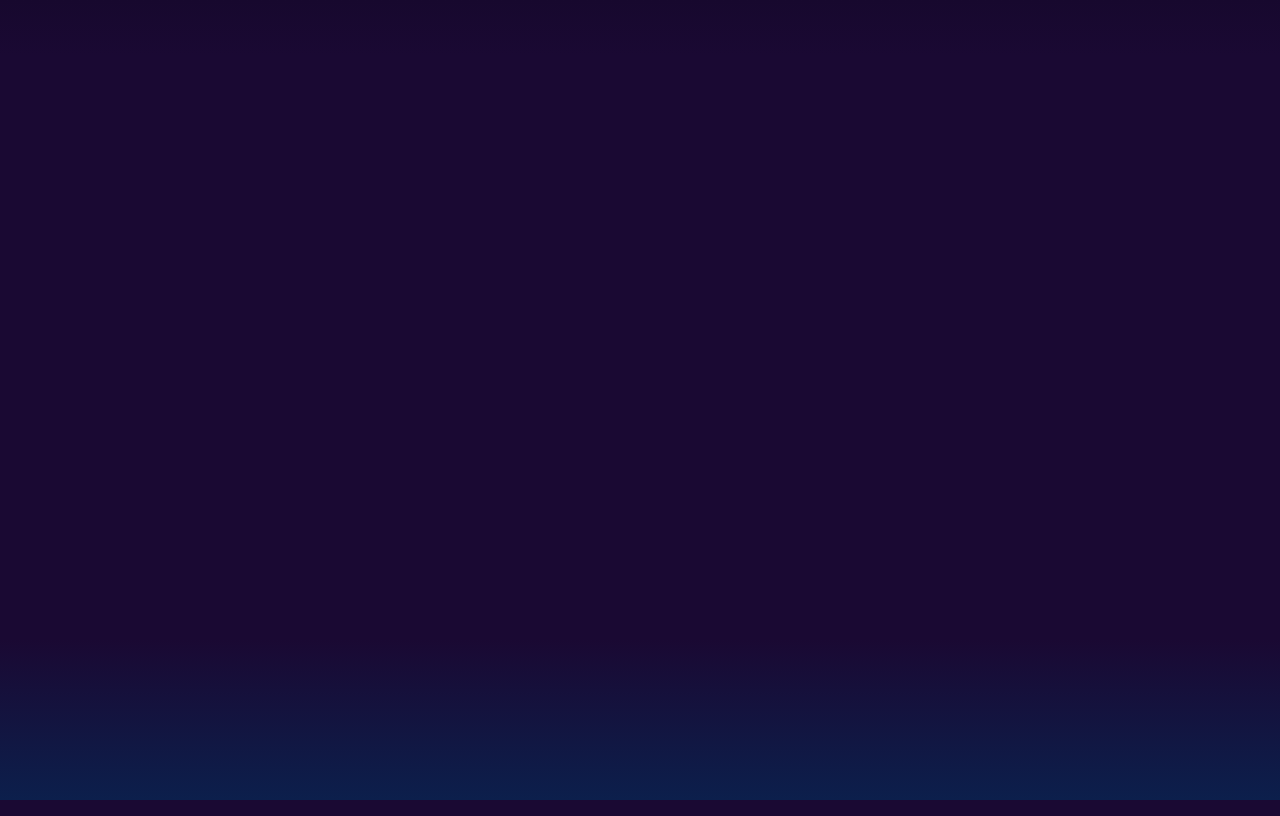
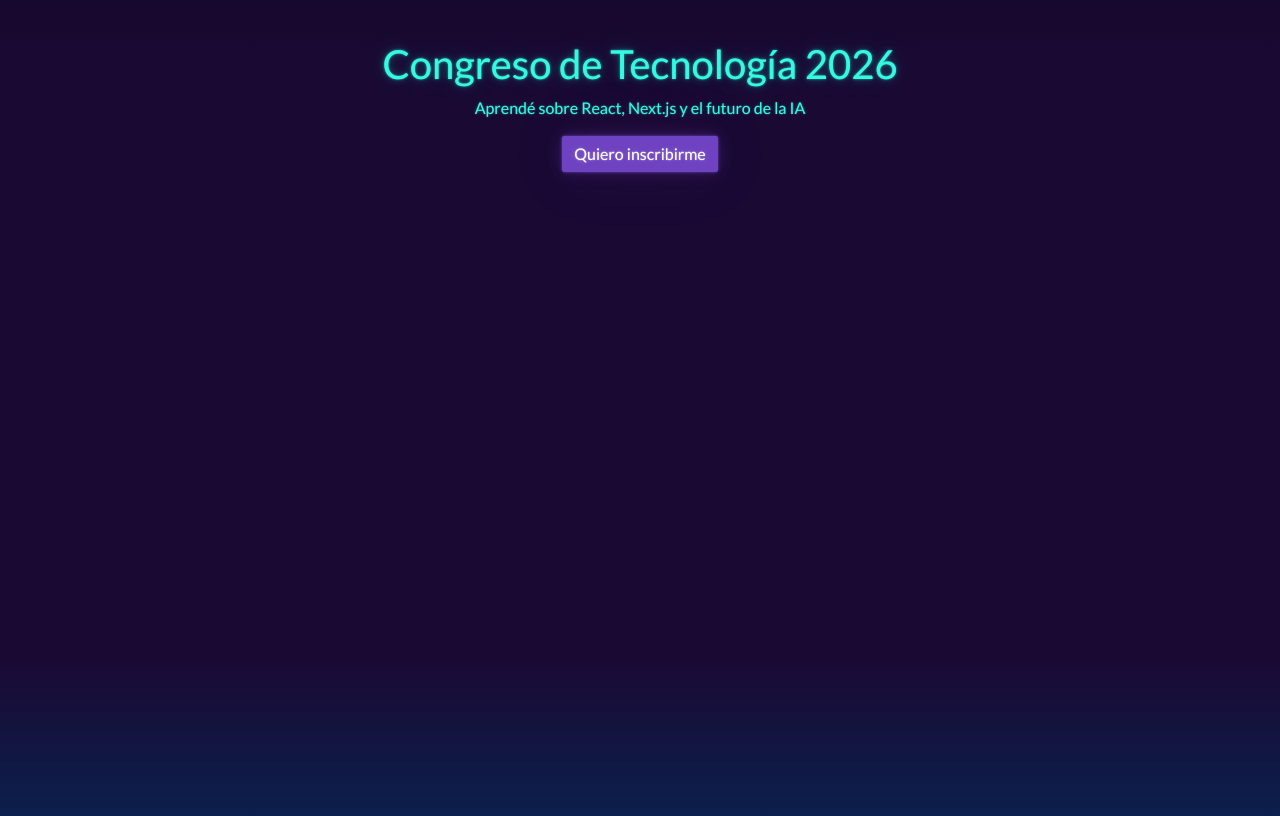
Before and after one commit to rollingcodeschool/techconf-c31, a plain HTML site: page index.html in a window 1280 px wide. Drawn offline with nearby package versions, Linux system fonts and the light colour scheme.

Commit message:
agregue los textos del hero section

```diff
--- a/index.html
+++ b/index.html
@@ -12,7 +12,13 @@
 </head>
 <body>
     <header></header>
-    <main></main>
+    <main class="container my-3">
+        <section class="py-4 text-center">
+            <h1>Congreso de Tecnología 2026</h1>
+            <p>Aprendé sobre React, Next.js y el futuro de la IA</p>
+            <button class="btn btn-primary">Quiero inscribirme</button>
+        </section>
+    </main>
     <footer></footer>
     <script src="https://cdn.jsdelivr.net/npm/bootstrap@5.3.8/dist/js/bootstrap.bundle.min.js"></script>
 </body>
```
